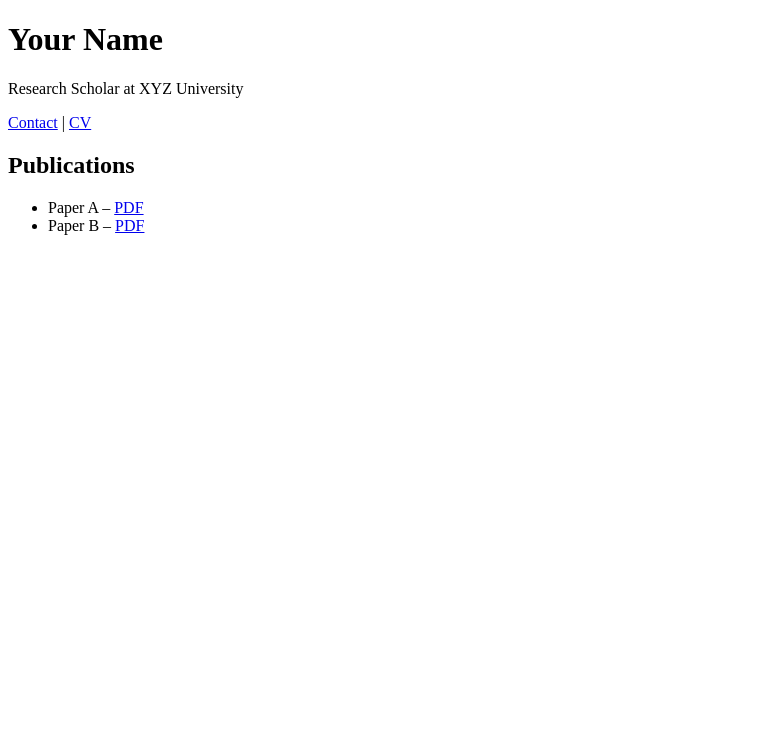
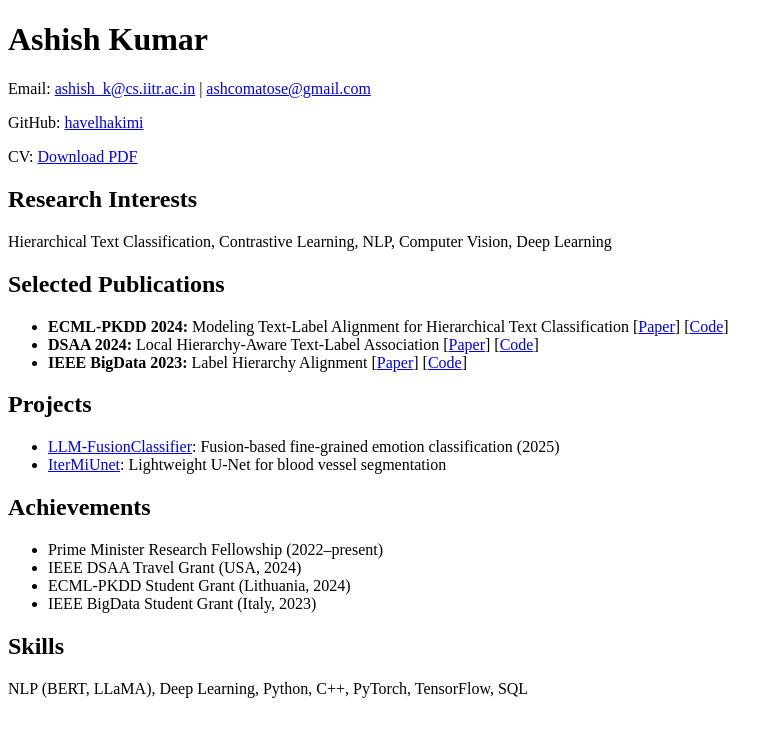
Before and after one commit to havelhakimi/havelhakimi.github.io, a plain HTML site: page index.html in a window 1280 px wide. Shown: the whole page, without its empty margins (0-783 px from the left). Drawn offline with Linux system fonts and the light colour scheme.

Commit message:
Update index.html

```diff
--- a/index.html
+++ b/index.html
@@ -1,16 +1,52 @@
 <!DOCTYPE html>
 <html>
 <head>
-  <title>Your Name - Research</title>
+  <meta charset="UTF-8">
+  <title>Ashish Kumar - Research Scholar</title>
 </head>
 <body>
-  <h1>Your Name</h1>
-  <p>Research Scholar at XYZ University</p>
-  <p><a href="mailto:your@email.com">Contact</a> | <a href="cv.pdf">CV</a></p>
-  <h2>Publications</h2>
+  <h1>Ashish Kumar</h1>
+  <p>Email: <a href="mailto:ashish_k@cs.iitr.ac.in">ashish_k@cs.iitr.ac.in</a> | <a href="mailto:ashcomatose@gmail.com">ashcomatose@gmail.com</a></p>
+  <p>GitHub: <a href="https://github.com/havelhakimi" target="_blank">havelhakimi</a></p>
+  <p>CV: <a href="CV_PD_samsung.pdf" target="_blank">Download PDF</a></p>
+
+  <h2>Research Interests</h2>
+  <p>Hierarchical Text Classification, Contrastive Learning, NLP, Computer Vision, Deep Learning</p>
+
+  <h2>Selected Publications</h2>
   <ul>
-    <li>Paper A – <a href="#">PDF</a></li>
-    <li>Paper B – <a href="#">PDF</a></li>
+    <li>
+      <strong>ECML-PKDD 2024:</strong> Modeling Text-Label Alignment for Hierarchical Text Classification
+      [<a href="https://link.springer.com/chapter/10.1007/978-3-031-70365-2_10">Paper</a>]
+      [<a href="https://github.com/havelhakimi/TLA">Code</a>]
+    </li>
+    <li>
+      <strong>DSAA 2024:</strong> Local Hierarchy-Aware Text-Label Association
+      [<a href="https://ieeexplore.ieee.org/document/10722840">Paper</a>]
+      [<a href="https://github.com/havelhakimi/HTLA-n">Code</a>]
+    </li>
+    <li>
+      <strong>IEEE BigData 2023:</strong> Label Hierarchy Alignment
+      [<a href="https://ieeexplore.ieee.org/document/10386495">Paper</a>]
+      [<a href="https://github.com/havelhakimi/LHA-HTC">Code</a>]
+    </li>
   </ul>
+
+  <h2>Projects</h2>
+  <ul>
+    <li><a href="https://github.com/havelhakimi/LLM-FusionClassifier">LLM-FusionClassifier</a>: Fusion-based fine-grained emotion classification (2025)</li>
+    <li><a href="https://github.com/havelhakimi/IterMiunet">IterMiUnet</a>: Lightweight U-Net for blood vessel segmentation</li>
+  </ul>
+
+  <h2>Achievements</h2>
+  <ul>
+    <li>Prime Minister Research Fellowship (2022–present)</li>
+    <li>IEEE DSAA Travel Grant (USA, 2024)</li>
+    <li>ECML-PKDD Student Grant (Lithuania, 2024)</li>
+    <li>IEEE BigData Student Grant (Italy, 2023)</li>
+  </ul>
+
+  <h2>Skills</h2>
+  <p>NLP (BERT, LLaMA), Deep Learning, Python, C++, PyTorch, TensorFlow, SQL</p>
 </body>
 </html>
```
